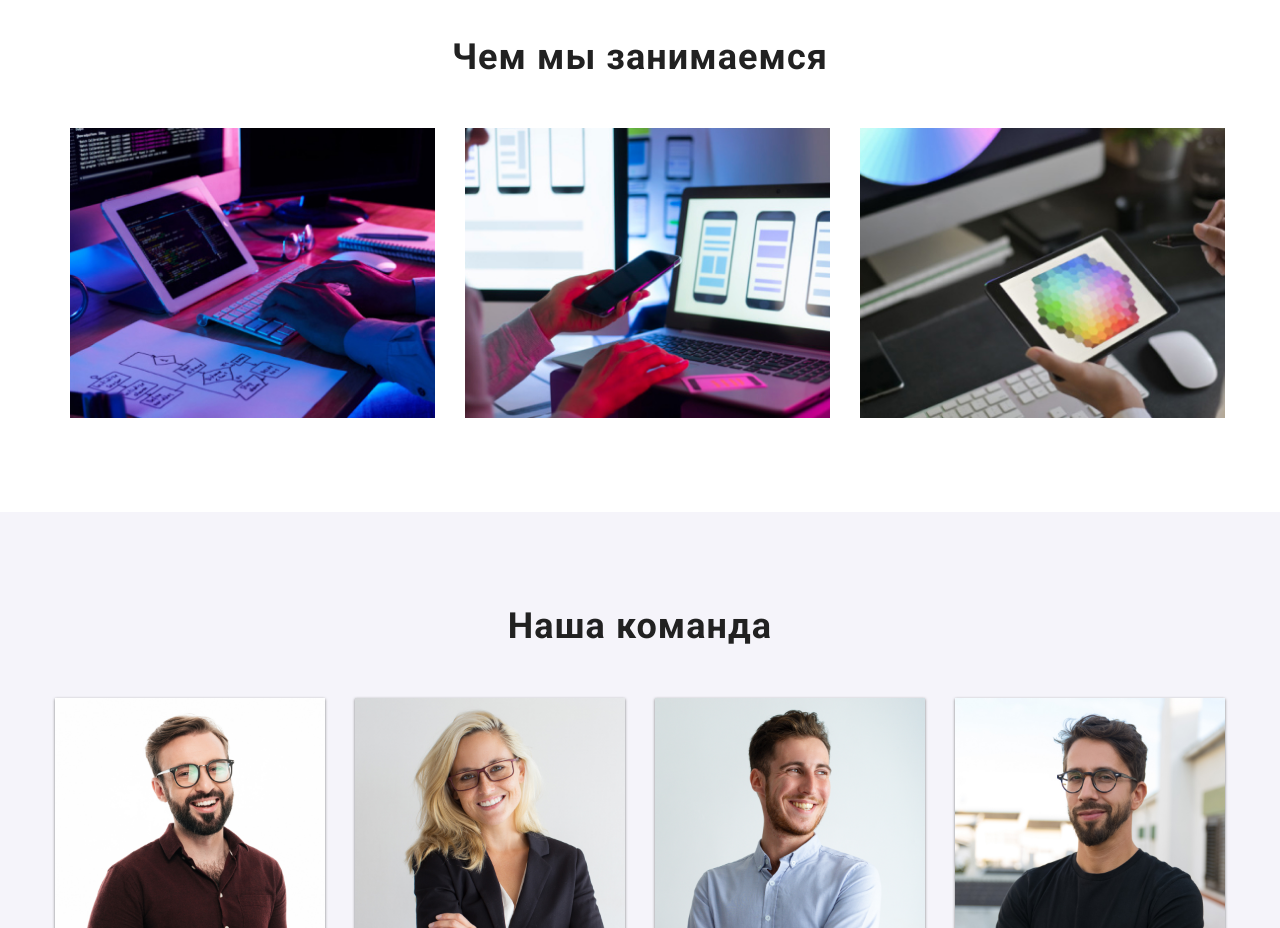
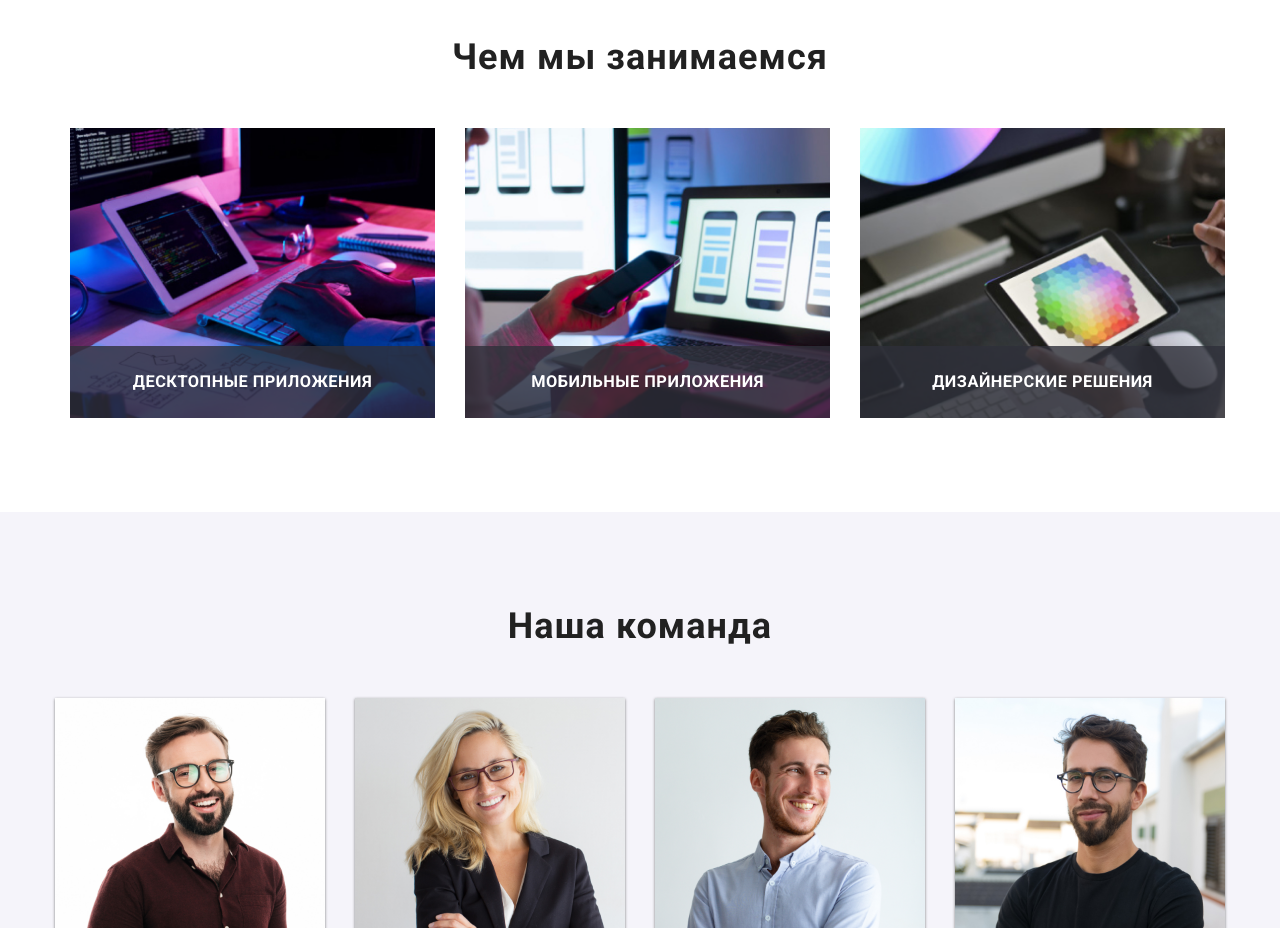
Before and after one commit to SerhiiKurdesha/goit-markup-hw-05, a plain HTML site: page index.html in a window 1280 px wide. Shown: the part 1080-2008 px from the top of the page. Drawn offline with nearby package versions, Linux system fonts and the light colour scheme.

```diff
--- a/css/style.css
+++ b/css/style.css
@@ -135,11 +135,16 @@ img {
     letter-spacing: 0.02em;
     color: var(--primary-text-color);
     fill: var(--primary-text-color);
+    transition: color 250ms cubic-bezier(0.4, 0, 0.2, 1);
 }
 .icon-mail{
     margin-right: 10px;
+    transition: fill 250ms cubic-bezier(0.4, 0, 0.2, 1);
 }
 /* ПОДЧЕРКИВАНИЕ_НАВИГАЦИИ */
+.link{
+        transition: color 250ms cubic-bezier(0.4, 0, 0.2, 1);
+}
 .link.current{
     position: relative;
 
@@ -239,6 +244,24 @@ img {
     margin: 0;
     display: flex;
     padding-left: inherit;
+}
+.image-text{
+    position: relative;
+}
+.image-text-over{
+    position: absolute;
+    bottom: 0;
+    left: 0;
+    right: 0;
+    text-align: center;
+    padding-top: 27px;
+    padding-bottom: 27px;
+    color: var(--header-color);
+    font-weight: bold;
+    line-height: 1.14;
+    letter-spacing: 0.03em;
+    text-transform: uppercase;
+    background: rgba(47, 48, 58, 0.8);
 }
 .work-team {
     margin: 0;
@@ -355,6 +378,7 @@ img {
 
 /* заказать услугу */
     background: #2196f3;
+    transition: background 250ms cubic-bezier(0.4, 0, 0.2, 1);
     box-shadow: 0 4px 4px hsla(0, 0%, 0%, 0.149);
     border-radius: 4px;
 }
@@ -381,11 +405,14 @@ img {
     top: 174px;
     background: #F5F4FA;
     border-radius: 4px;
+    transition: background 250ms cubic-bezier(0.4, 0, 0.2, 1);
 }
 .button-list:hover,
 .button-list:focus {
     background: var(--accent-color);
     color: var(--header-color);
+    box-shadow: 0px 3px 1px rgba(0, 0, 0, 0.1), 0px 1px 2px rgba(0, 0, 0, 0.08), 0px 2px 2px rgba(0, 0, 0, 0.12);
+    transition: box-shadow 250ms cubic-bezier(0.4, 0, 0.2, 1);
 }
 /* SECTION_PORTFOLIO */
 
@@ -467,6 +494,8 @@ img {
     border-radius: 50%;
     fill: var(--four-icons-color);
     background: var(--header-color);
+    transition: background 250ms cubic-bezier(0.4, 0, 0.2, 1);
+
 }
 /* SECTION_FOUR */
 
@@ -491,6 +520,9 @@ img {
     display: flex;
     justify-content: space-around;
 }
+.six-logo-companies{
+    transition: fill 250ms cubic-bezier(0.4, 0, 0.2, 1);
+}
 .company-icons{
     display: block;
     width: 170px;
@@ -499,6 +531,7 @@ img {
     border: 1px solid var(--four-icons-color);
     border-radius: 4px;
     fill: var(--four-icons-color);
+    transition: border 250ms cubic-bezier(0.4, 0, 0.2, 1);
 }
 .company-icons:focus,
 .company-icons:hover{
@@ -572,7 +605,8 @@ img {
     height: 44px;
     border-radius: 50%;
     fill: var(--header-color);
-    background: rgba(255, 255, 255, 0.1);;
+    background: rgba(255, 255, 255, 0.1);
+        transition: background 250ms cubic-bezier(0.4, 0, 0.2, 1);
 }
 .icon-footer-line-two:focus,
 .icon-footer-line-two:hover{
@@ -584,6 +618,7 @@ img {
 }
 /* FOOTER_SECTION */
 
+/* OVERLAY */
 .card-overlay-text{
     position: relative;
     overflow: hidden;
@@ -618,6 +653,7 @@ img {
 .card-overlay-text:hover .overlay-text{
     transform: translateX(0);
 }
+/* OVERLAY */
 
 /* BACKDROP & MODAL_WINDOW */
 .backdrop{
--- a/index.html
+++ b/index.html
@@ -106,14 +106,17 @@
             <div class="container">
                 <h2 class="work-team">Чем мы занимаемся</h2>
                 <ul class="contacts-section-images">
-                    <li>
+                    <li class="image-text">
                         <img src="./images/jpg.format/img.1.jpg" alt="Чем мы занимаемся" width="370">
+                        <h3 class="image-text-over">десктопные приложения</h3>
                     </li>
-                    <li>
+                    <li class="image-text">
                         <img src="./images/jpg.format/img.2.jpg" alt="Чем мы занимаемся" width="370">
+                        <h3 class="image-text-over">мобильные приложения</h3>
                     </li>
-                    <li>
+                    <li class="image-text">
                         <img src="./images/jpg.format/img.3.jpg" alt="Чем мы занимаемся" width="370">
+                        <h3 class="image-text-over">дизайнерские решения</h3>
                     </li>
                 </ul>
             </div>
```
